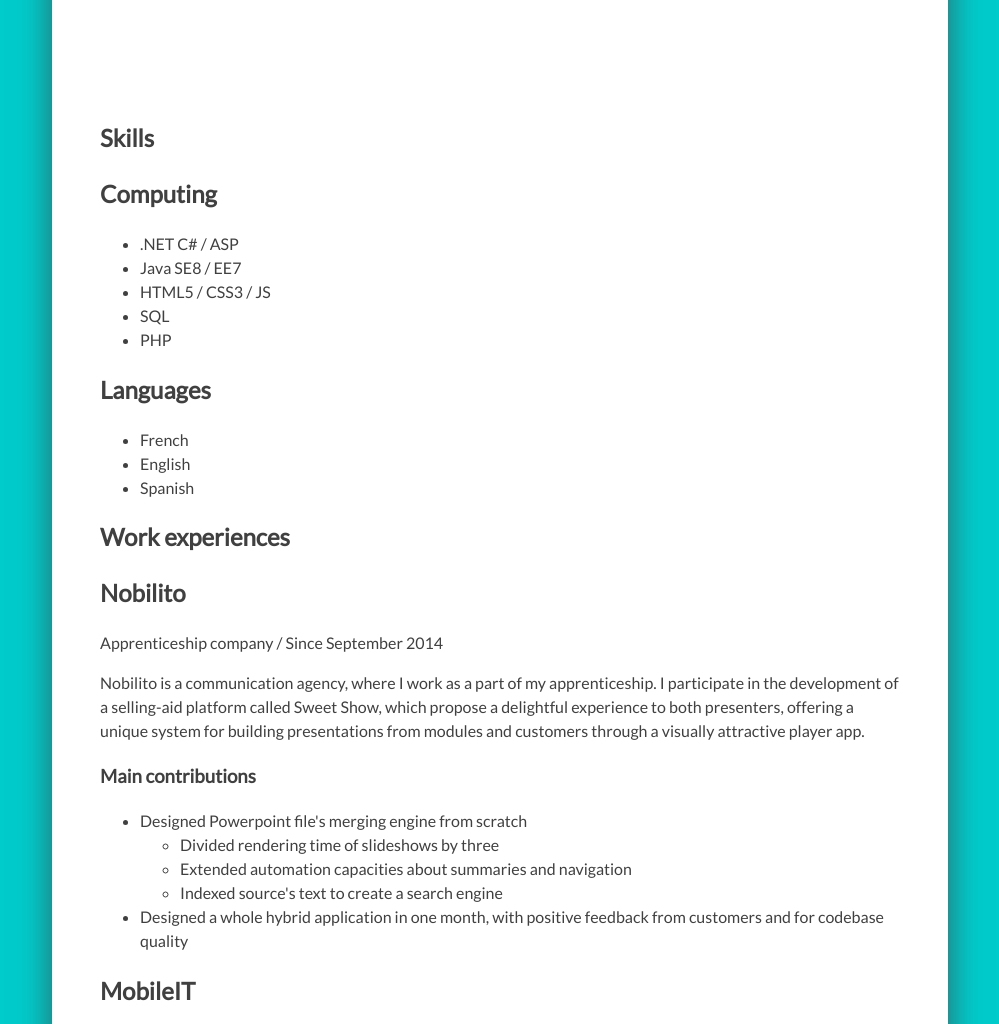
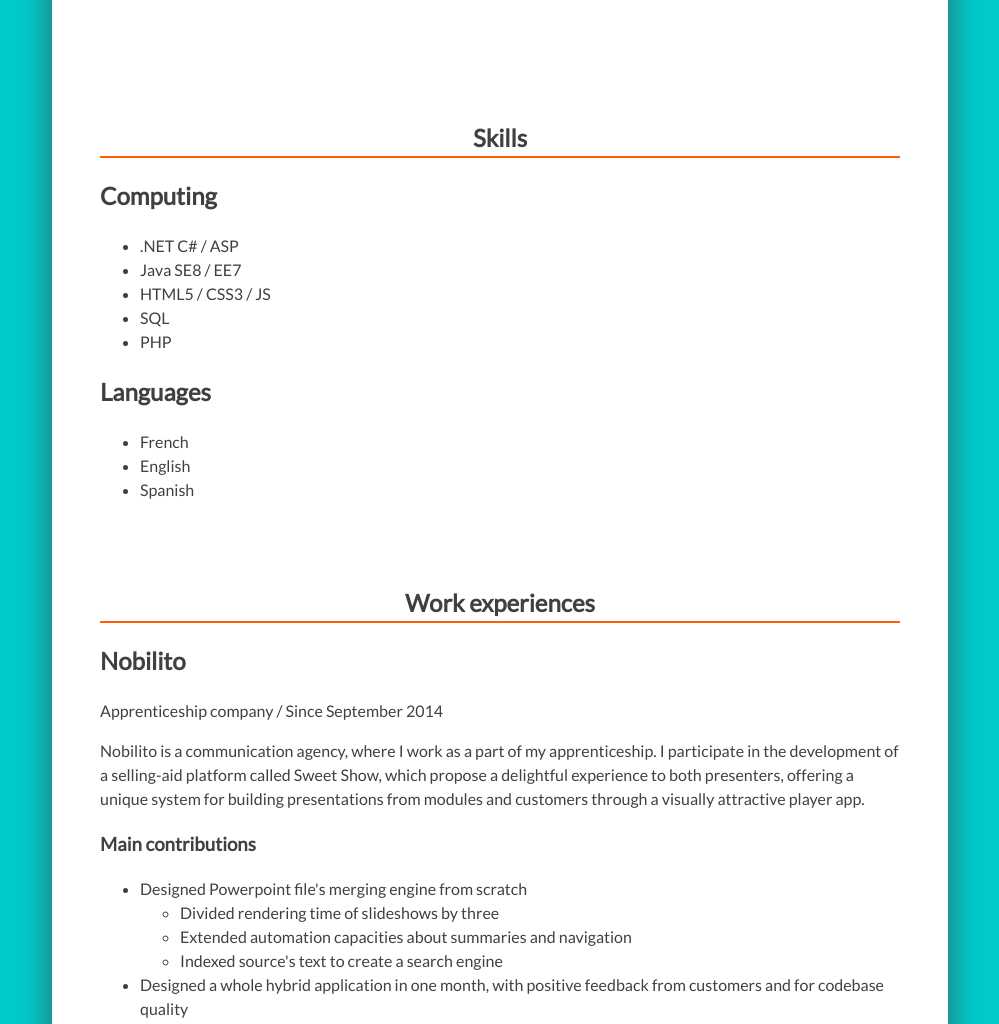
Before and after one commit to flassont/flassont.github.io, a plain HTML site: page index.html in a window 1280 px wide. Shown: the part 700-1724 px from the top of the page, without its empty margins (140-1139 px from the left). Drawn offline with Linux system fonts and the light colour scheme.

Commit message:
Styling sections continuation

```diff
--- a/style.css
+++ b/style.css
@@ -59,3 +59,12 @@
     max-width: 15em;
     order: -1;
 }
+
+section:nth-child(n-1) {
+    padding-bottom: 3em;
+}
+
+section h1:first-child {
+    border-bottom: 2px solid hsl(22, 100%, 50%);
+    text-align: center;
+}
```
